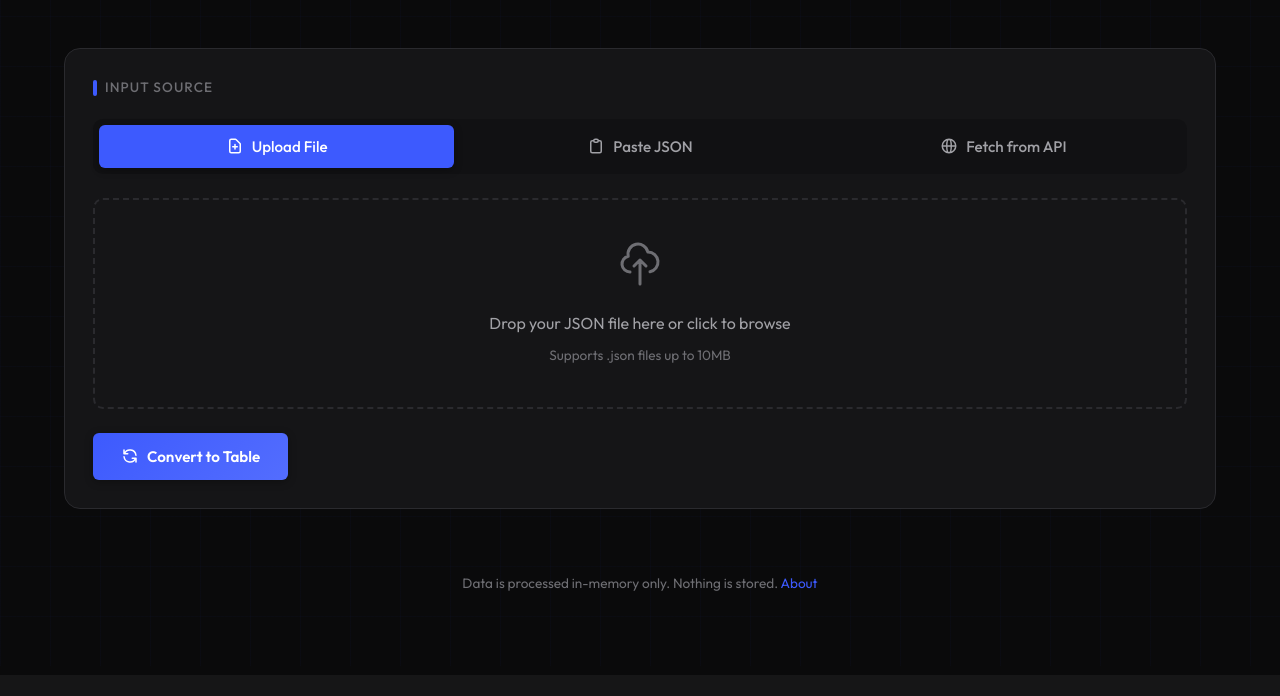
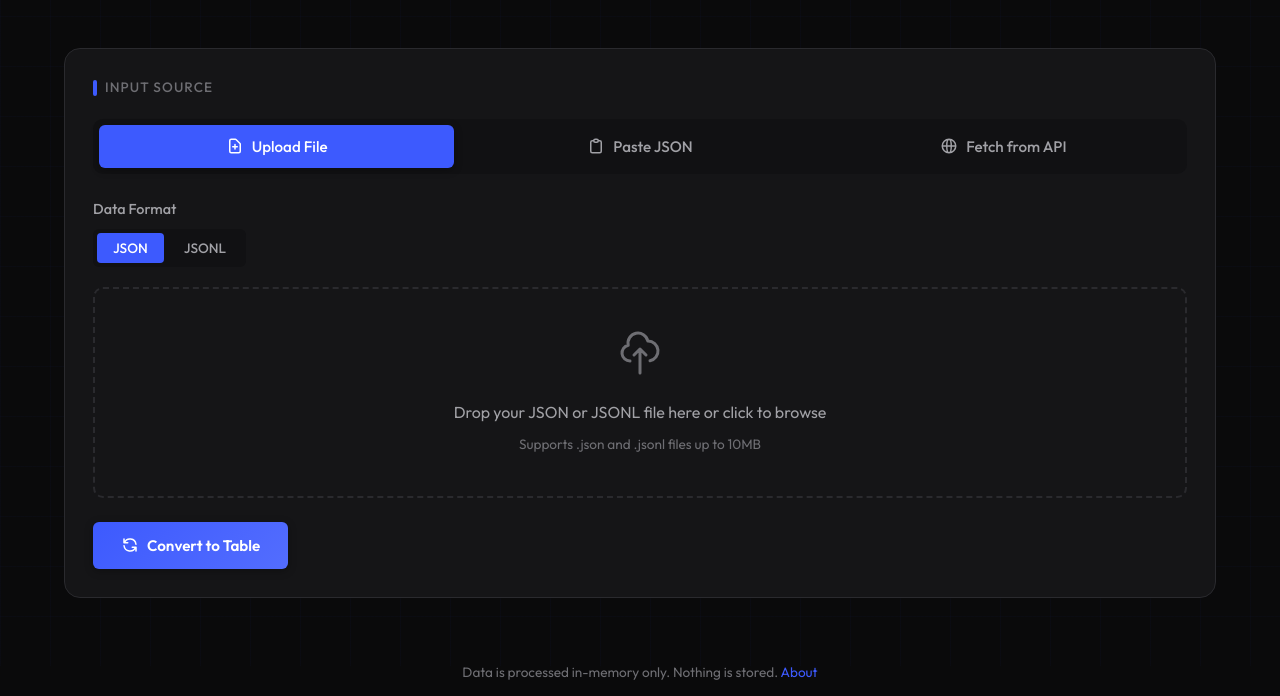
Before and after one commit to badry-dev/json-table-tool, a Flask app: page / in a window 1280 px wide. Shown: the part 134-830 px from the top of the page. Before the commit the page ends 725 px from the top, so only its background shows below. Run offline with Flask 3, Linux system fonts and the light colour scheme; parts of the project's set-up code (start-up, migrations or seed data) failed here and were passed over.

Commit message:
P2: Add JSONL support and client-side column sorting
Features:
- JSONL (JSON Lines) parsing for file upload and paste modes
- User-selectable format toggle (JSON / JSONL) in the UI
- Accept .jsonl file extension in uploads
- Client-side column sorting: click headers to sort asc/desc
- Sort indicator arrows on active column

Tests: 7 new tests (5 JSONL helpers + 2 JSONL route integration)

https://claude.ai/code/session_01TBhj8niMjQkF7xV79NDyf8

```diff
--- a/routes.py
+++ b/routes.py
@@ -9,7 +9,7 @@ from flask import Blueprint, render_template, request, jsonify, Response, curren
 
 from extensions import limiter
 from security import validate_url
-from helpers import flatten_for_csv, extract_table_data, get_all_columns
+from helpers import flatten_for_csv, extract_table_data, get_all_columns, parse_jsonl
 
 bp = Blueprint('main', __name__)
 
@@ -37,6 +37,8 @@ def process_json():
         input_method = request.form.get('input_method')
         json_data = None
 
+        data_format = request.form.get('data_format', 'json')
+
         if input_method == 'file':
             if 'json_file' not in request.files:
                 return jsonify({'error': 'No file uploaded'}), 400
@@ -44,18 +46,25 @@ def process_json():
             if file.filename == '':
                 return jsonify({'error': 'No file selected'}), 400
             try:
-                json_data = json.load(file)
-            except json.JSONDecodeError as e:
-                return jsonify({'error': f'Invalid JSON in file: {str(e)}'}), 400
+                content = file.read().decode('utf-8')
+                if data_format == 'jsonl':
+                    json_data = parse_jsonl(content)
+                else:
+                    json_data = json.loads(content)
+            except (json.JSONDecodeError, ValueError) as e:
+                return jsonify({'error': f'Invalid data in file: {str(e)}'}), 400
 
         elif input_method == 'paste':
             pasted_json = request.form.get('pasted_json', '').strip()
             if not pasted_json:
                 return jsonify({'error': 'No JSON provided'}), 400
             try:
-                json_data = json.loads(pasted_json)
-            except json.JSONDecodeError as e:
-                return jsonify({'error': f'Invalid JSON: {str(e)}'}), 400
+                if data_format == 'jsonl':
+                    json_data = parse_jsonl(pasted_json)
+                else:
+                    json_data = json.loads(pasted_json)
+            except (json.JSONDecodeError, ValueError) as e:
+                return jsonify({'error': f'Invalid data: {str(e)}'}), 400
 
         elif input_method == 'api':
             api_url = request.form.get('api_url', '').strip()
--- a/static/css/style.css
+++ b/static/css/style.css
@@ -605,6 +605,76 @@ footer a:hover {
     visibility: visible;
 }
 
+/* Format toggle */
+.format-selector {
+    margin-bottom: 20px;
+}
+
+.format-toggle {
+    display: inline-flex;
+    gap: 4px;
+    background: var(--bg-secondary);
+    padding: 4px;
+    border-radius: var(--radius-sm);
+}
+
+.format-btn {
+    padding: 6px 16px;
+    background: transparent;
+    border: none;
+    color: var(--text-secondary);
+    font-family: inherit;
+    font-size: 0.85rem;
+    font-weight: 500;
+    border-radius: 4px;
+    cursor: pointer;
+    transition: var(--transition);
+}
+
+.format-btn:hover {
+    color: var(--text-primary);
+}
+
+.format-btn.active {
+    background: var(--accent-primary);
+    color: white;
+}
+
+/* Sortable table headers */
+th.sortable {
+    cursor: pointer;
+    user-select: none;
+}
+
+th.sortable:hover {
+    color: var(--text-primary);
+    background: rgba(61, 90, 254, 0.15);
+}
+
+th.sortable::after {
+    content: '';
+    display: inline-block;
+    margin-left: 6px;
+    width: 0;
+    height: 0;
+    vertical-align: middle;
+    border-left: 4px solid transparent;
+    border-right: 4px solid transparent;
+    border-bottom: 4px solid var(--text-muted);
+    opacity: 0.3;
+}
+
+th.sort-asc::after {
+    border-bottom: 4px solid var(--accent-primary);
+    opacity: 1;
+}
+
+th.sort-desc::after {
+    border-bottom: none;
+    border-top: 4px solid var(--accent-primary);
+    opacity: 1;
+}
+
 /* Utility classes */
 .text-null { color: var(--text-muted); }
 .text-true { color: var(--success); }
--- a/static/js/app.js
+++ b/static/js/app.js
@@ -22,9 +22,23 @@ const rowCountText = document.getElementById('rowCountText');
 const previewBadge = document.getElementById('previewBadge');
 const exportBtn = document.getElementById('exportBtn');
 
-// Store data for export
+// Store data for export and sorting
 let csvData = null;
 let csvColumns = null;
+let currentColumns = null;
+let currentRows = null;
+let currentTotalRows = 0;
+let sortColumn = null;
+let sortDirection = 'asc';
+
+// Format toggle
+document.querySelectorAll('.format-btn').forEach(btn => {
+    btn.addEventListener('click', () => {
+        document.querySelectorAll('.format-btn').forEach(b => b.classList.remove('active'));
+        btn.classList.add('active');
+        document.getElementById('dataFormat').value = btn.dataset.format;
+    });
+});
 
 // Method tab switching
 methodTabs.forEach(tab => {
@@ -127,14 +141,26 @@ form.addEventListener('submit', async (e) => {
 
 // Render table
 function renderTable(columns, rows, totalRows) {
+    currentColumns = columns;
+    currentRows = rows;
+    currentTotalRows = totalRows;
+    renderTableDOM(columns, rows, totalRows);
+}
+
+function renderTableDOM(columns, rows, totalRows) {
     tableHead.innerHTML = '';
     tableBody.innerHTML = '';
 
-    // Header
+    // Header with sortable columns
     const headerRow = document.createElement('tr');
     columns.forEach(col => {
         const th = document.createElement('th');
         th.textContent = col;
+        th.classList.add('sortable');
+        if (sortColumn === col) {
+            th.classList.add(sortDirection === 'asc' ? 'sort-asc' : 'sort-desc');
+        }
+        th.addEventListener('click', () => handleSort(col));
         headerRow.appendChild(th);
     });
     tableHead.appendChild(headerRow);
@@ -160,6 +186,39 @@ function renderTable(columns, rows, totalRows) {
         previewBadge.textContent = `Showing all ${totalRows}`;
         previewBadge.classList.add('hidden');
     }
+}
+
+// Column sorting (client-side on preview rows)
+function handleSort(col) {
+    if (sortColumn === col) {
+        sortDirection = sortDirection === 'asc' ? 'desc' : 'asc';
+    } else {
+        sortColumn = col;
+        sortDirection = 'asc';
+    }
+
+    const sorted = [...currentRows].sort((a, b) => {
+        let valA = a[col];
+        let valB = b[col];
+
+        if (valA === null || valA === undefined) valA = '';
+        if (valB === null || valB === undefined) valB = '';
+
+        if (typeof valA === 'object') valA = JSON.stringify(valA);
+        if (typeof valB === 'object') valB = JSON.stringify(valB);
+
+        if (typeof valA === 'number' && typeof valB === 'number') {
+            return sortDirection === 'asc' ? valA - valB : valB - valA;
+        }
+
+        const strA = String(valA).toLowerCase();
+        const strB = String(valB).toLowerCase();
+        if (strA < strB) return sortDirection === 'asc' ? -1 : 1;
+        if (strA > strB) return sortDirection === 'asc' ? 1 : -1;
+        return 0;
+    });
+
+    renderTableDOM(currentColumns, sorted, currentTotalRows);
 }
 
 // Format cell value
--- a/templates/index.html
+++ b/templates/index.html
@@ -48,15 +48,25 @@
             <form id="jsonForm">
                 <input type="hidden" name="input_method" id="inputMethod" value="file">
 
+                <!-- Data Format Selector -->
+                <div class="form-group format-selector">
+                    <label>Data Format</label>
+                    <div class="format-toggle">
+                        <button type="button" class="format-btn active" data-format="json">JSON</button>
+                        <button type="button" class="format-btn" data-format="jsonl">JSONL</button>
+                    </div>
+                    <input type="hidden" name="data_format" id="dataFormat" value="json">
+                </div>
+
                 <!-- File Upload Panel -->
                 <div class="method-panel active" data-panel="file">
                     <div class="file-upload" id="fileUpload">
-                        <input type="file" name="json_file" id="jsonFile" accept=".json,application/json">
+                        <input type="file" name="json_file" id="jsonFile" accept=".json,.jsonl,application/json">
                         <svg class="file-upload-icon" xmlns="http://www.w3.org/2000/svg" fill="none" viewBox="0 0 24 24" stroke="currentColor" stroke-width="1.5">
                             <path stroke-linecap="round" stroke-linejoin="round" d="M7 16a4 4 0 01-.88-7.903A5 5 0 1115.9 6L16 6a5 5 0 011 9.9M15 13l-3-3m0 0l-3 3m3-3v12" />
                         </svg>
-                        <div class="file-upload-text">Drop your JSON file here or click to browse</div>
-                        <div class="file-upload-hint">Supports .json files up to 10MB</div>
+                        <div class="file-upload-text">Drop your JSON or JSONL file here or click to browse</div>
+                        <div class="file-upload-hint">Supports .json and .jsonl files up to 10MB</div>
                         <div class="file-name" id="fileName"></div>
                     </div>
                 </div>
@@ -64,7 +74,7 @@
                 <!-- Paste JSON Panel -->
                 <div class="method-panel" data-panel="paste">
                     <div class="form-group">
-                        <label for="pastedJson">Paste your JSON</label>
+                        <label for="pastedJson">Paste your JSON or JSONL</label>
                         <textarea name="pasted_json" id="pastedJson" placeholder='{"data": [{"id": 1, "name": "Example"}]}'></textarea>
                     </div>
                 </div>
```
Also changed, not shown: helpers.py (+17 -0 lines), tests/test_helpers.py (+27 -1 lines), tests/test_routes.py (+24 -0 lines).
